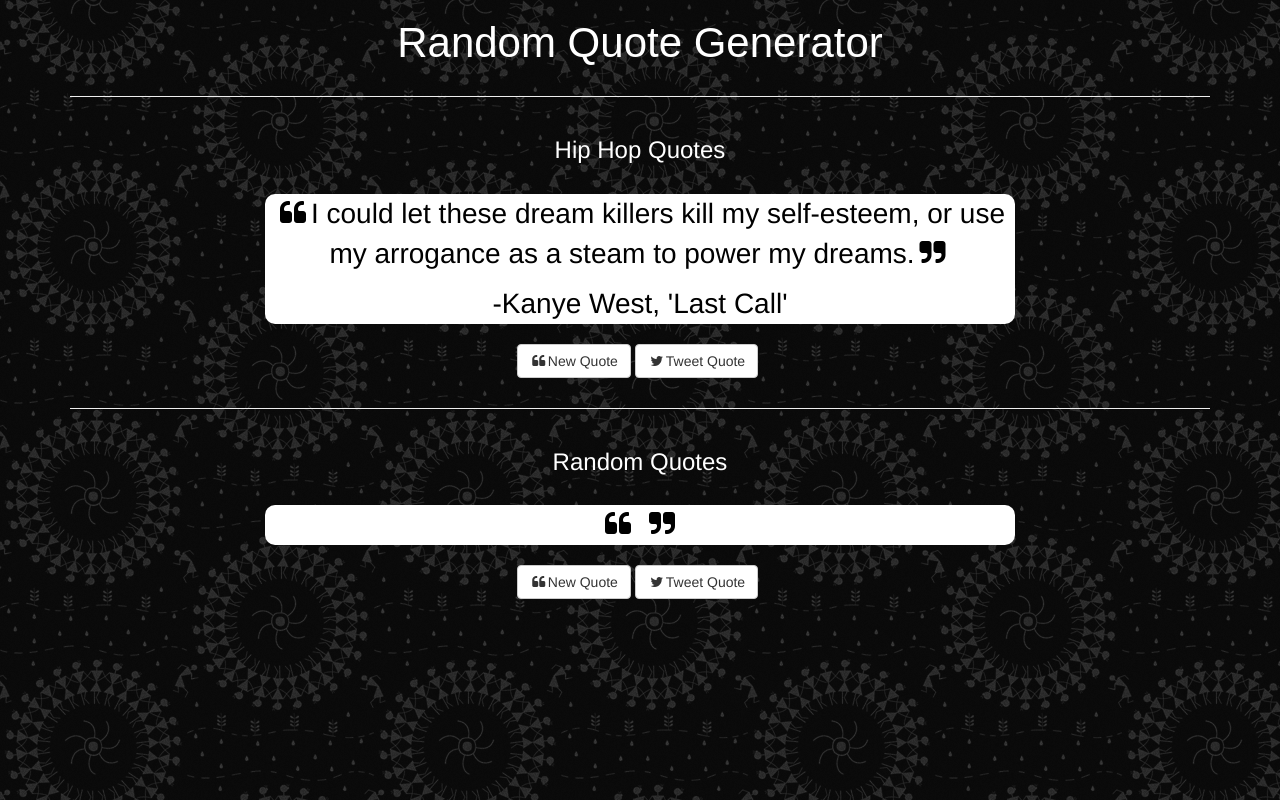
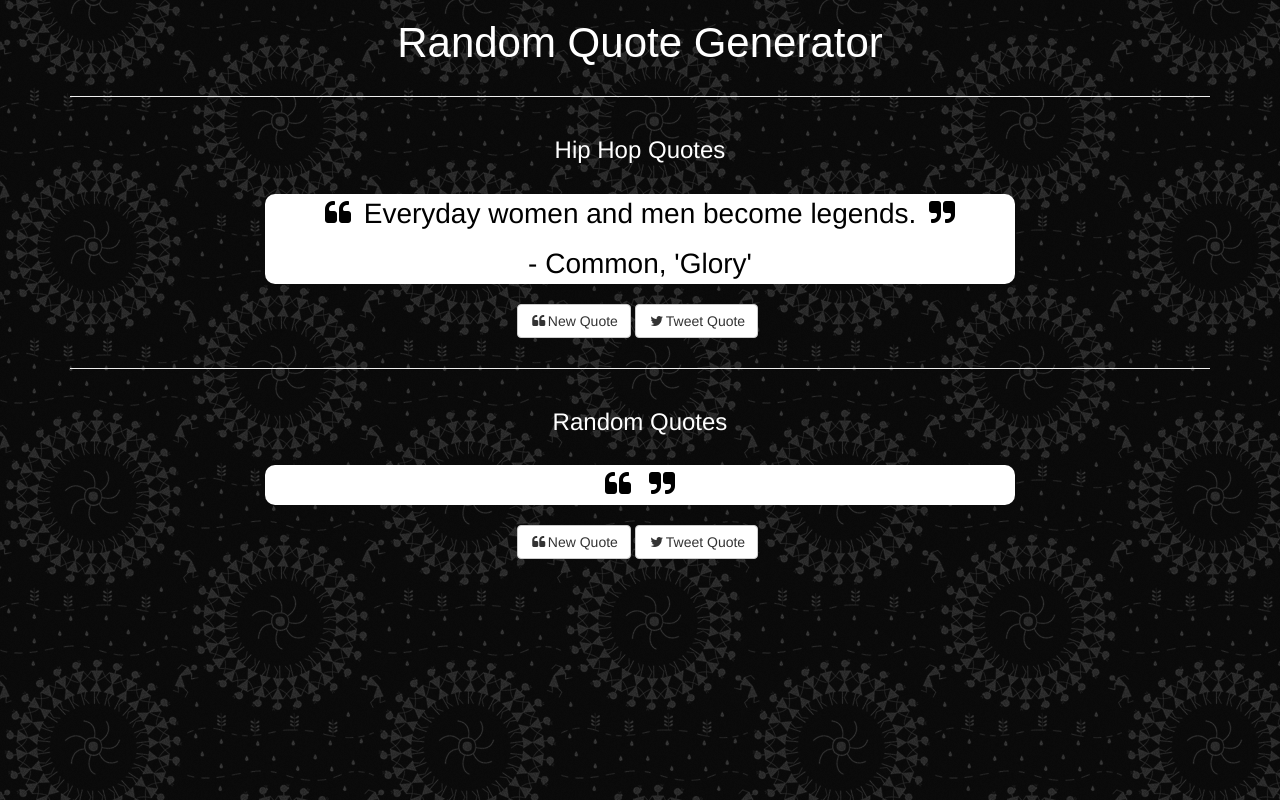
Before and after one commit to JCarlos831/fccrandomquotegenerator, a plain HTML site: page index.html in a window 1280 px wide. Drawn offline with nearby package versions, Linux system fonts and the light colour scheme.

Commit message:
changes to hip hop quotes quote box

```diff
--- a/index.html
+++ b/index.html
@@ -25,11 +25,12 @@
                <div class="row">
                     <div class="col-sm-8 col-sm-offset-2 text center">
                          <div class="theQuoteBox">
-                              <p id="quote1">
-                                   <i class="fa fa-quote-left fa-fw"></i>I could let these dream killers kill my self-esteem, or use my arrogance as a steam to power my dreams.<i class="fa fa-quote-right fa-fw"></i>
+                              <p>
+                                   <i class="fa fa-quote-left fa-fw"></i>
+                                   <span id="quote1"></span>
+                                   <i class="fa fa-quote-right fa-fw"></i>
                               </p>
                               <p id="author1">
-                                   -Kanye West, 'Last Call'
                               </p>
                          </div>
                          <ul class="list-inline">
--- a/randomQuote.js
+++ b/randomQuote.js
@@ -8,8 +8,8 @@ $(document).ready(function(){
 
     function newlyric(){
 
-        var hiphopQuotes = ["No matter how hard it gets, stick your chest out, keep your head up and handle it.", "Everyday women and men become legends.", "Being happy is the goal, but greatness is my mission.", "Reach for the stars so if you fall you land on the clouds"];
-        rapper = ["- Tupac Shakur, 'Me Against the World'", "- Common, 'Glory'", "- Childish Gambino, 'I'm Alright'", "- Kanye West, 'Homecoming'"];
+        var hiphopQuotes = ["I could let these dream killers kill my self-esteem, or use my arrogance as a steam to power my dreams.","No matter how hard it gets, stick your chest out, keep your head up and handle it.", "Everyday women and men become legends.", "Being happy is the goal, but greatness is my mission.", "Reach for the stars so if you fall you land on the clouds"];
+        rapper = ["- Kanye West, 'Last Call'","- Tupac Shakur, 'Me Against the World'", "- Common, 'Glory'", "- Childish Gambino, 'I'm Alright'", "- Kanye West, 'Homecoming'"];
 
             randomNumber = Math.floor(Math.random()*hiphopQuotes.length);
             randomQuote = hiphopQuotes[randomNumber];
@@ -51,6 +51,7 @@ $(document).ready(function(){
      });
      }
      getNewQuote();
+     newlyric();
 
      $(".newQuote2").on("click", function(event){
           event.preventDefault();
```
